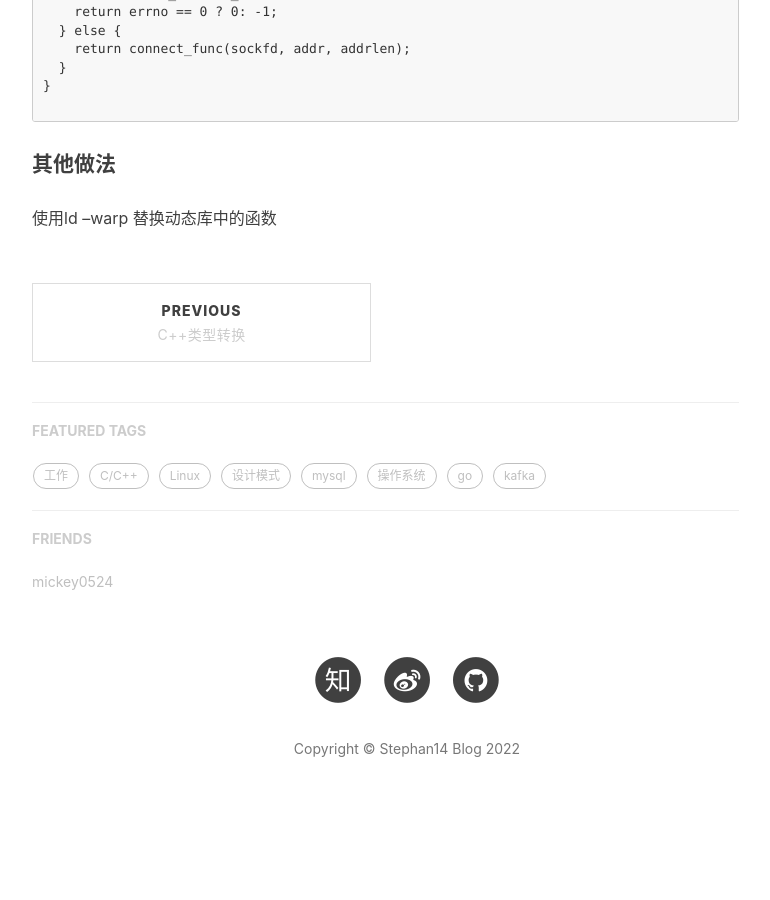
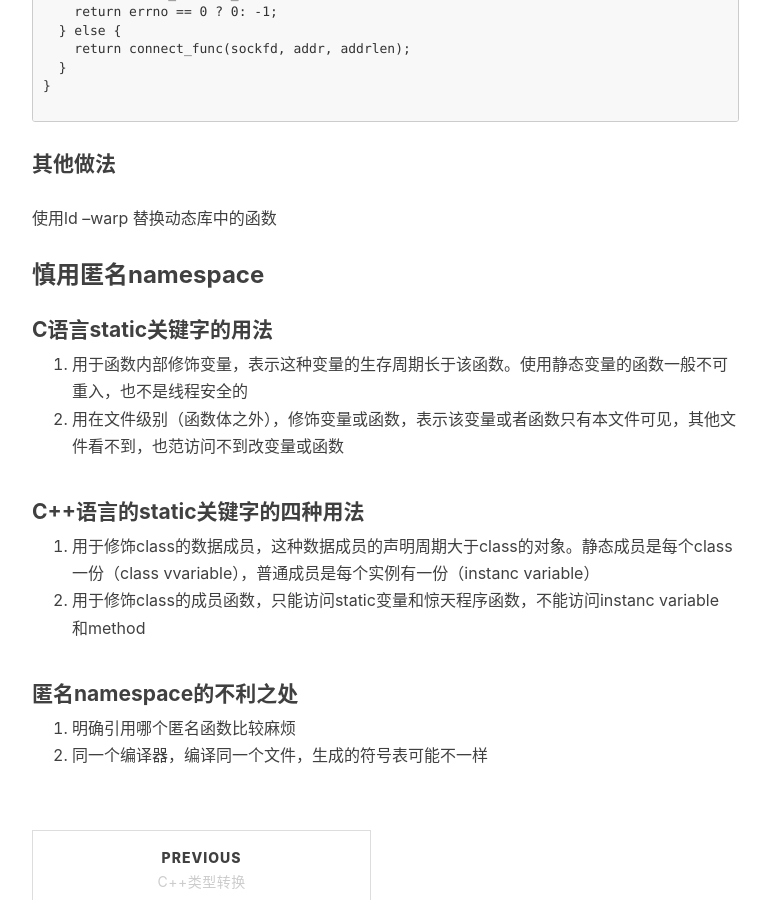
Before and after one commit to Stephan14/Stephan14.github.io, a Jekyll site: the page built from _posts/2021-09-04-linux-multithreaded-server-programming.markdown, in a window 1280 px wide and 900 px high, scrolled down 12756 px. Shown: the whole window, without its empty margins (233-1003 px from the left). Built offline with Jekyll 4.4.1, drawn with Linux system fonts in a browser that asks for light colours; nearby versions of some CDN libraries; comment, search, counter and statistics services are not loaded; before the commit the page ends 13609 px from its top, so only the background shows below that.

Commit message:
C++ 经验谈 Part2

```diff
--- a/_posts/2021-09-04-linux-multithreaded-server-programming.markdown
+++ b/_posts/2021-09-04-linux-multithreaded-server-programming.markdown
@@ -393,3 +393,18 @@ extern "C" int connect(int sockfd, const struct sockaddr *addr, socklen_t addrle
 
 #### 其他做法
 使用ld --warp 替换动态库中的函数
+
+### 慎用匿名namespace
+
+#### C语言static关键字的用法
+1. 用于函数内部修饰变量，表示这种变量的生存周期长于该函数。使用静态变量的函数一般不可重入，也不是线程安全的
+2. 用在文件级别（函数体之外），修饰变量或函数，表示该变量或者函数只有本文件可见，其他文件看不到，也范访问不到改变量或函数
+
+#### C++语言的static关键字的四种用法
+3. 用于修饰class的数据成员，这种数据成员的声明周期大于class的对象。静态成员是每个class一份（class vvariable），普通成员是每个实例有一份（instanc variable）
+4. 用于修饰class的成员函数，只能访问static变量和惊天程序函数，不能访问instanc variable 和method
+
+#### 匿名namespace的不利之处
+
+1. 明确引用哪个匿名函数比较麻烦
+2. 同一个编译器，编译同一个文件，生成的符号表可能不一样
```
